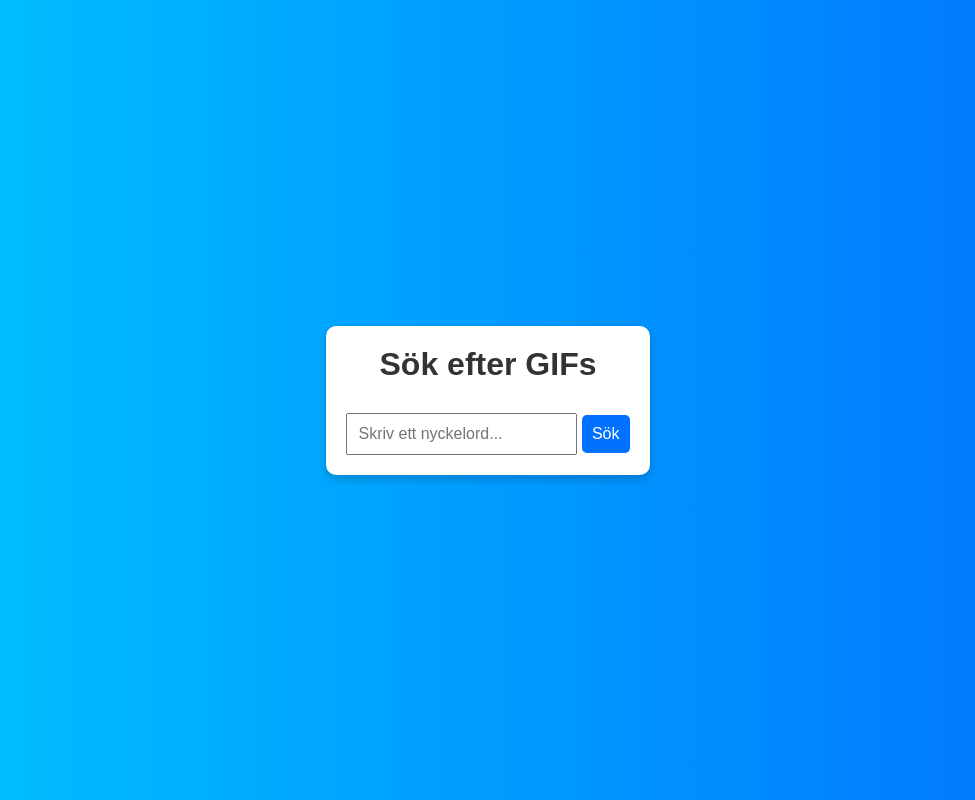
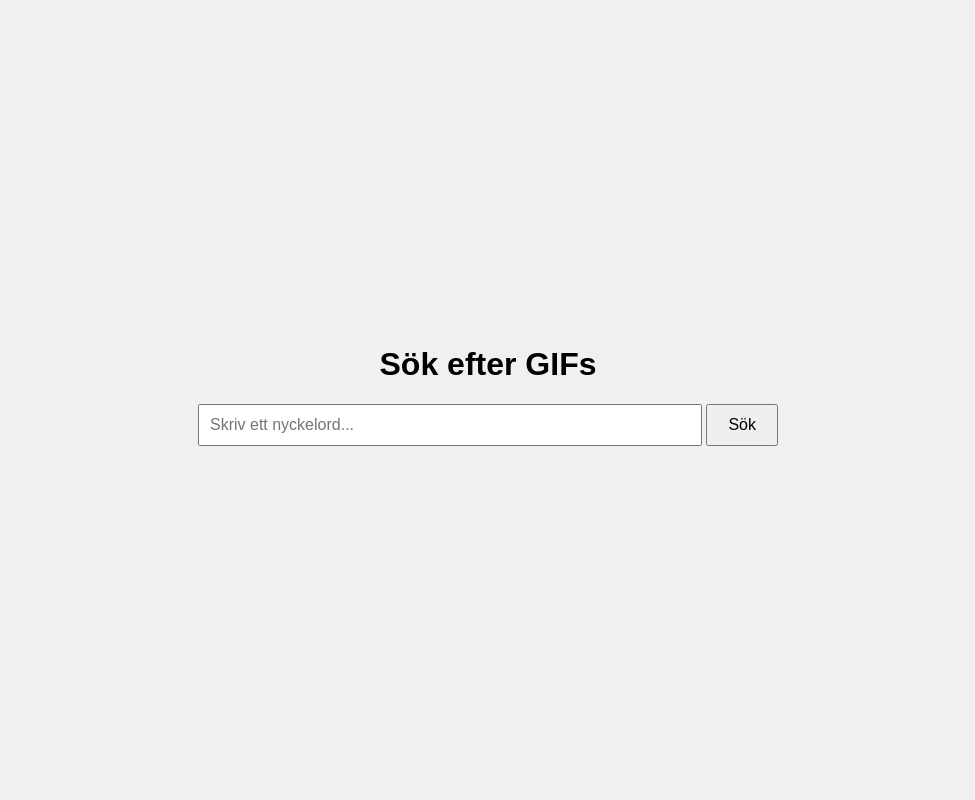
Before and after one commit to Challept/Baldern, a plain HTML site: page index.html in a window 1280 px wide. Shown: the whole page, without its empty margins (152-1127 px from the left). Drawn offline with Linux system fonts and the light colour scheme.

Commit message:
Update style.css

```diff
--- a/style.css
+++ b/style.css
@@ -1,50 +1,43 @@
-* {
-    margin: 0;
-    padding: 0;
-    box-sizing: border-box;
-}
-
 body {
     font-family: Arial, sans-serif;
     display: flex;
+    justify-content: center;
     align-items: center;
-    justify-content: center;
     height: 100vh;
-    background: linear-gradient(to right, #00c6ff, #0072ff);
+    margin: 0;
+    background-color: #f0f0f0;
 }
 
 .container {
     text-align: center;
-    background-color: white;
-    padding: 20px;
-    border-radius: 10px;
-    box-shadow: 0 4px 8px rgba(0, 0, 0, 0.2);
+    width: 90%;
+    max-width: 600px;
 }
 
-h1 {
-    margin-bottom: 20px;
-    color: #333;
-}
-
-input, button {
+input {
     padding: 10px;
     font-size: 16px;
-    margin-top: 10px;
+    width: 80%;
+    margin-bottom: 10px;
 }
 
 button {
+    padding: 10px 20px;
+    font-size: 16px;
     cursor: pointer;
-    background-color: #0072ff;
-    color: white;
-    border: none;
-    border-radius: 5px;
-    transition: background-color 0.3s ease;
 }
 
-button:hover {
-    background-color: #005b5;
+#gifContainer {
+    display: flex;
+    flex-wrap: wrap;
+    gap: 10px;
+    justify-content: center;
+    margin-top: 20px;
 }
 
-#result {
-    margin-top: 20px;
+.gif {
+    width: 200px;
+    height: 200px;
+    object-fit: cover;
+    border-radius: 10px;
 }
```
